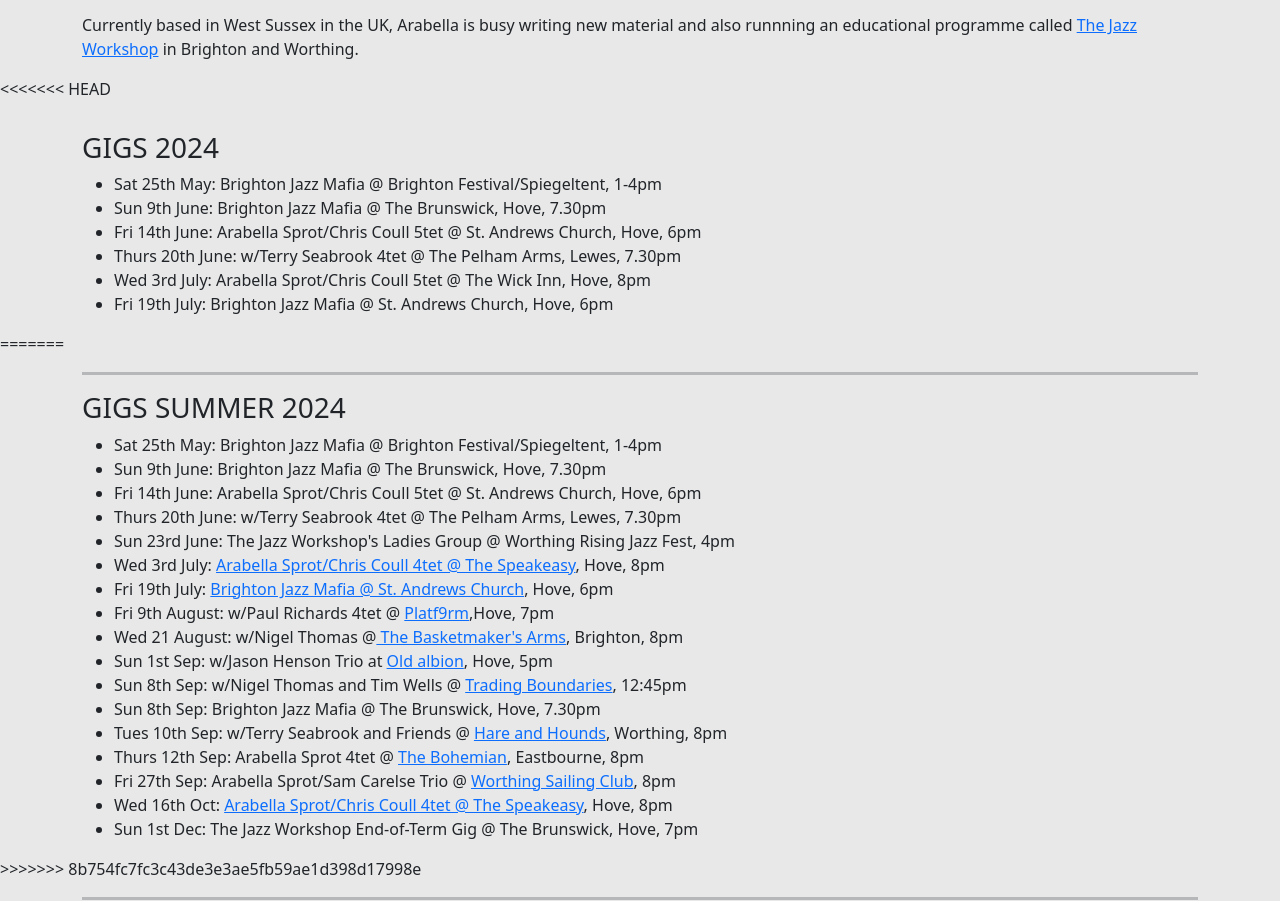
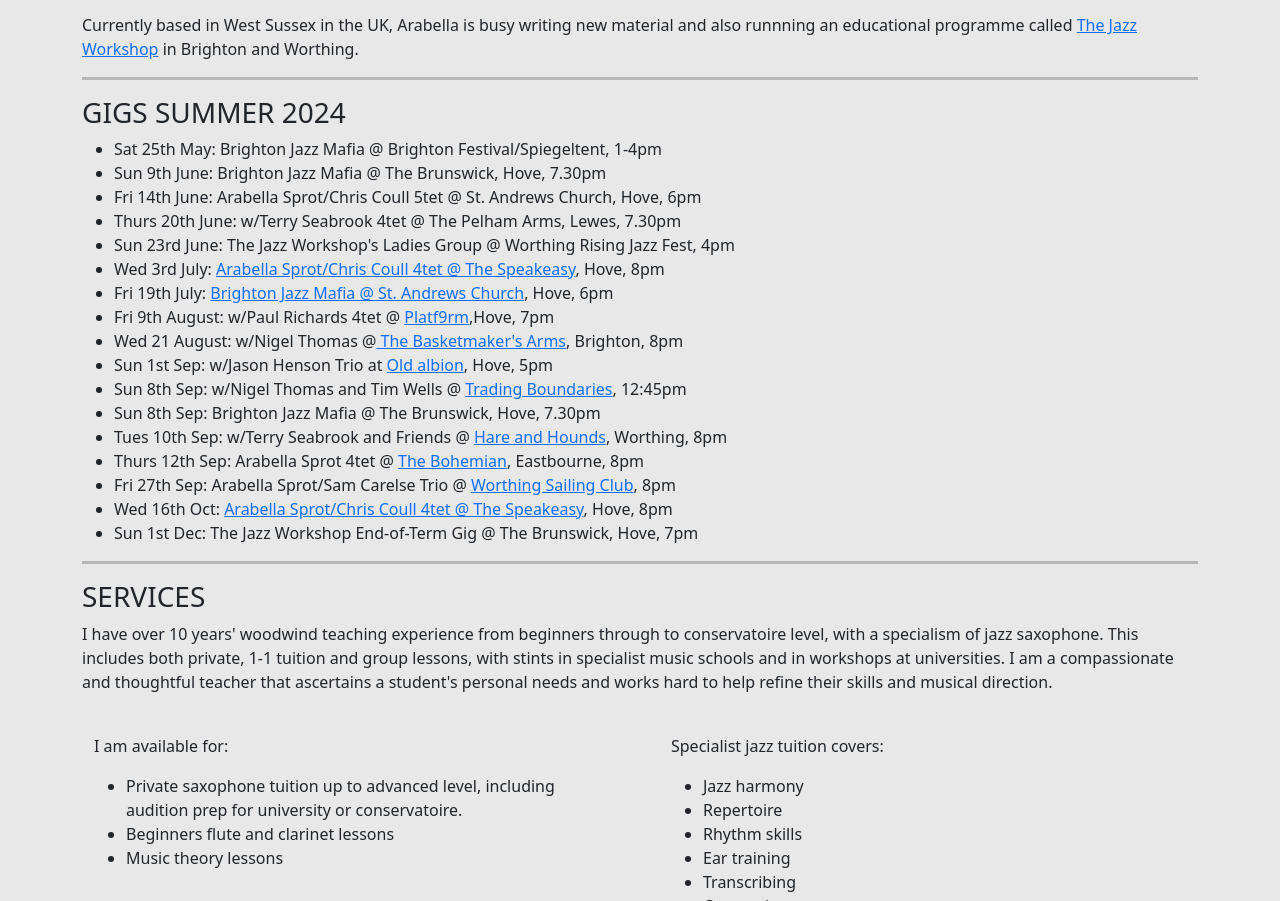
Before and after one commit to asprot/arabella-sprot, a plain HTML site: page index.html in a window 1280 px wide. Shown: the part 1322-2223 px from the top of the page. Drawn offline with nearby package versions, Linux system fonts and the light colour scheme.

Commit message:
clean up

```diff
--- a/index.html
+++ b/index.html
@@ -110,21 +110,8 @@
             <p>Currently based in West Sussex in the UK, Arabella is busy writing new material and also runnning an educational programme called <a href="https://thejazzworkshop.co.uk/">The Jazz Workshop</a> in Brighton and Worthing.</p>
         </div>
     </div>
-<<<<<<< HEAD
-    <div class="container maincontainer">
-        <div class=about>
-            <h3>GIGS 2024</h3>
-            <ul>
-                <li>Sat 25th May: Brighton Jazz Mafia @ Brighton Festival/Spiegeltent, 1-4pm</li>
-                <li>Sun 9th June: Brighton Jazz Mafia @ The Brunswick, Hove, 7.30pm</li>
-                <li>Fri 14th June: Arabella Sprot/Chris Coull 5tet @ St. Andrews Church, Hove, 6pm</li>
-                <li>Thurs 20th June: w/Terry Seabrook 4tet @ The Pelham Arms, Lewes, 7.30pm</li>
-                <li>Wed 3rd July: Arabella Sprot/Chris Coull 5tet @ The Wick Inn, Hove, 8pm</li>
-                <li>Fri 19th July: Brighton Jazz Mafia @ St. Andrews Church, Hove, 6pm</li>
-            </ul>
-             </div>
-    </div>
-=======
+
+
     <div class=container><hr></div>
     <div class="container">
         <div class=about>
@@ -150,7 +137,7 @@
             </ul>
              </div>
     </div>
->>>>>>> 8b754fc7fc3c43de3e3ae5fb59ae1d398d17998e
+
  <div class=container><hr></div>
     <div class=container>
         <div class=services>
```
